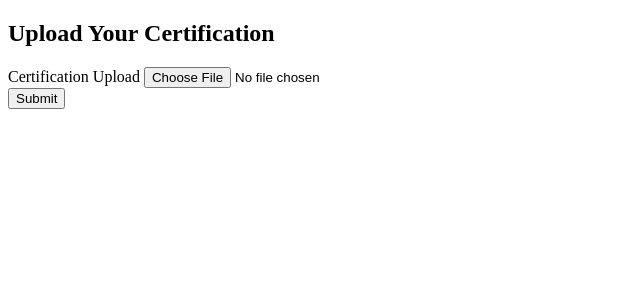
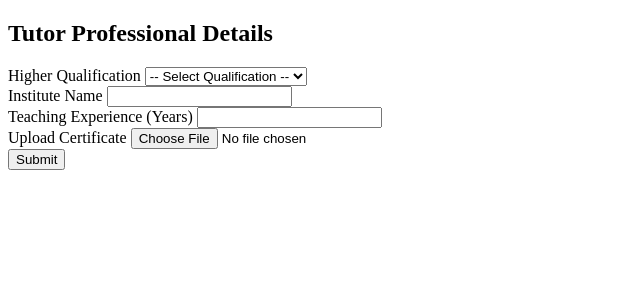
Before and after one commit to TalhaFarooq82/QuranConnect, a Django app: template backend/templates/users/tutor_certification.html in a window 1280 px wide. Shown: the top 300 px of the page, without its empty margins (0-640 px from the left). Run offline with Django 5.2, Linux system fonts and the light colour scheme; the template is opened without the code that fills it: values that come from a table or form of the project are taken from there, others are empty.

Commit message:
Adding 3 more fields to tutor profile

```diff
--- a/backend/apps/users/forms.py
+++ b/backend/apps/users/forms.py
@@ -1,6 +1,6 @@
 from django import forms
 from django.contrib.auth.forms import UserCreationForm
-from .models import CustomUser
+from .models import CustomUser, TutorProfile
 
 class CustomUserCreationForm(UserCreationForm):
     class Meta:
@@ -20,5 +20,12 @@ class ProfileImageForm(forms.ModelForm):
         model = CustomUser
         fields = ['profile_image']
 
-class TutorCertificationForm(forms.Form):
-    certification = forms.FileField(required=True)
+class TutorCertificationForm(forms.ModelForm):
+    class Meta:
+        model = TutorProfile
+        fields = [
+            'higher_qualification',
+            'institute_name',
+            'teaching_experience',
+            'certification'
+        ]
--- a/backend/apps/users/models.py
+++ b/backend/apps/users/models.py
@@ -6,14 +6,14 @@ class CustomUser(AbstractUser):
         ('student', 'Student'),
         ('tutor', 'Tutor'),
     )
-    role = models.CharField(max_length=10, choices=ROLE_CHOICES, null=True, blank=True)
+    role = models.CharField(max_length=10, choices=ROLE_CHOICES, null=True)
 
     GENDER_CHOICES = (
         ('male', 'Male'),
         ('female', 'Female'),
         ('other', 'Other'),
     )
-    gender = models.CharField(max_length=10, choices=GENDER_CHOICES, null=True, blank=True)
+    gender = models.CharField(max_length=10, choices=GENDER_CHOICES, null=True)
     profile_image = models.ImageField(upload_to='profile_images/', null=True, blank=True)
 
     class Meta:
@@ -21,6 +21,11 @@ class CustomUser(AbstractUser):
 
 class TutorProfile(models.Model):
     user = models.OneToOneField(CustomUser, on_delete=models.CASCADE)
+
+    higher_qualification = models.CharField(max_length=255, null=True)
+    institute_name = models.CharField(max_length=255, null=True)
+    teaching_experience = models.PositiveIntegerField(help_text="Experience in years", null=True)
+
     certification = models.FileField(upload_to='certifications/')
     is_verified = models.BooleanField(default=False)
 
--- a/backend/templates/users/tutor_certification.html
+++ b/backend/templates/users/tutor_certification.html
@@ -1,18 +1,52 @@
 <!DOCTYPE html>
 <html>
 <head>
-    <title>Tutor Certification</title>
+    <title>Tutor Professional Details</title>
 </head>
 <body>
 
-<h2>Upload Your Certification</h2>
+<h2>Tutor Professional Details</h2>
 
 <form method="POST" enctype="multipart/form-data">
     {% csrf_token %}
 
     <div>
-        <label for="certification">Certification Upload</label>
+        <label for="higher_qualification">Higher Qualification</label>
+        <select name="higher_qualification" id="higher_qualification" required>
+            <option value="">-- Select Qualification --</option>
+            <option value="bachelor">Bachelor's Degree</option>
+            <option value="master">Master's Degree</option>
+            <option value="phd">PhD</option>
+            <option value="diploma">Diploma</option>
+            <option value="other">Other</option>
+        </select>
+        {% if form.higher_qualification.errors %}
+            {{ form.higher_qualification.errors }}
+        {% endif %}
+    </div>
+
+    <div>
+        <label for="institute_name">Institute Name</label>
+        <input type="text" name="institute_name" id="institute_name" required>
+        {% if form.institute_name.errors %}
+            {{ form.institute_name.errors }}
+        {% endif %}
+    </div>
+
+    <div>
+        <label for="teaching_experience">Teaching Experience (Years)</label>
+        <input type="number" name="teaching_experience" id="teaching_experience" min="0" required>
+        {% if form.teaching_experience.errors %}
+            {{ form.teaching_experience.errors }}
+        {% endif %}
+    </div>
+
+    <div>
+        <label for="certification">Upload Certificate</label>
         <input type="file" name="certification" id="certification" required>
+        {% if form.certification.errors %}
+            {{ form.certification.errors }}
+        {% endif %}
     </div>
 
     <div>
```
Also changed, not shown: backend/templates/users/user_signup.html (+11 -9 lines), backend/apps/users/migrations/0005_tutorprofile_higher_qualification_and_more.py (added).
